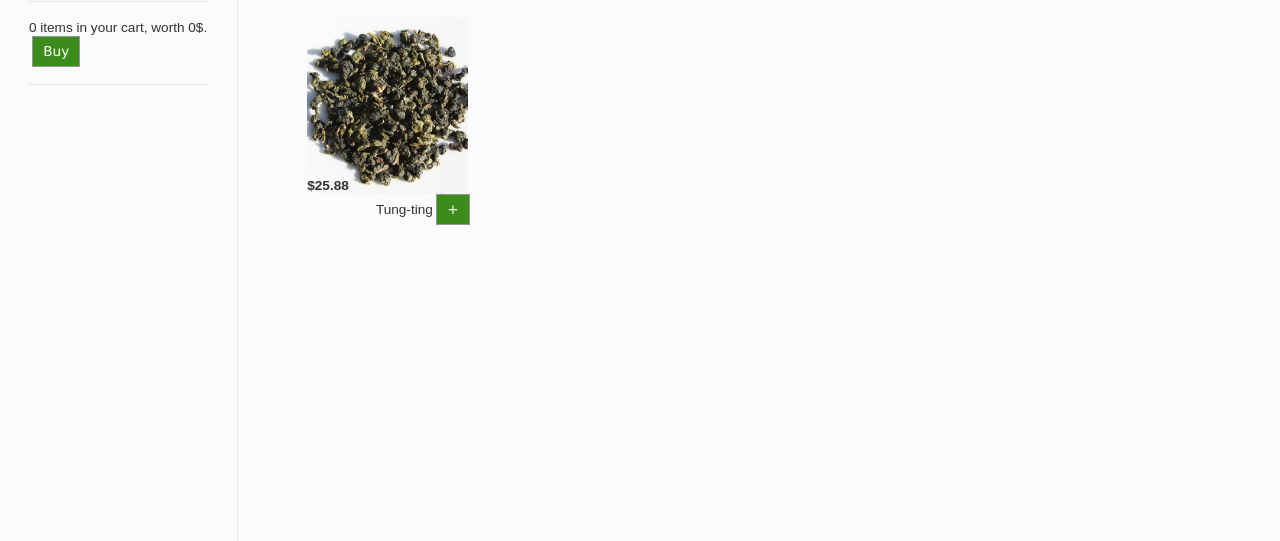
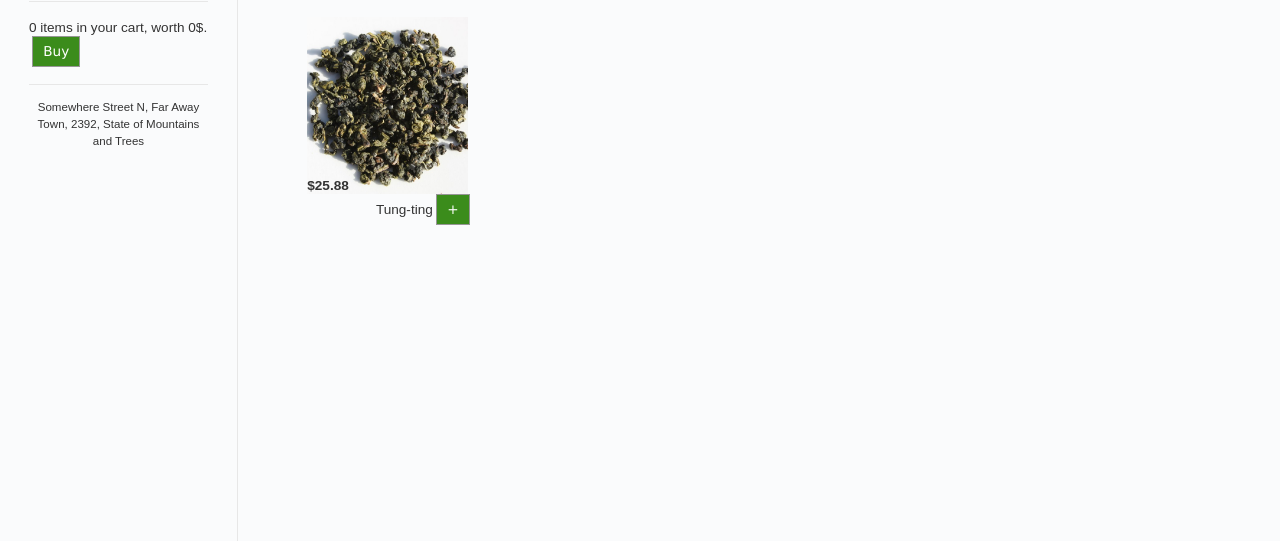
Before and after one commit to Maupa/Shopaholic_101, a plain HTML site: page index.html in a window 1280 px wide. Shown: the part 259-800 px from the top of the page. Drawn offline with nearby package versions, Linux system fonts and the light colour scheme.

Commit message:
Added address to the footer.

```diff
--- a/index.html
+++ b/index.html
@@ -51,6 +51,7 @@
 					header: $('.header'),
 					cart: $('.cart > p'),
 					info: $('#info'),
+					footer: $('.footer'),
 					username: 'jacksparrow'
 				});
 			});
--- a/js/app.js
+++ b/js/app.js
@@ -90,6 +90,7 @@
 				options.header.append('<img src=\"data/' + data.logo + '\"/>'); //Add image
 				options.header.append('<h1>' + data.name + '</h1>'); //Add name
 				options.header.append('<h3>' + data.description + '</h3>');//Add description
+				options.footer.append('<p>' + data.info.address + '</p>');
 
 				$('head').append('<title>' + data.name + '</title>'); //Add title
 			},
```
